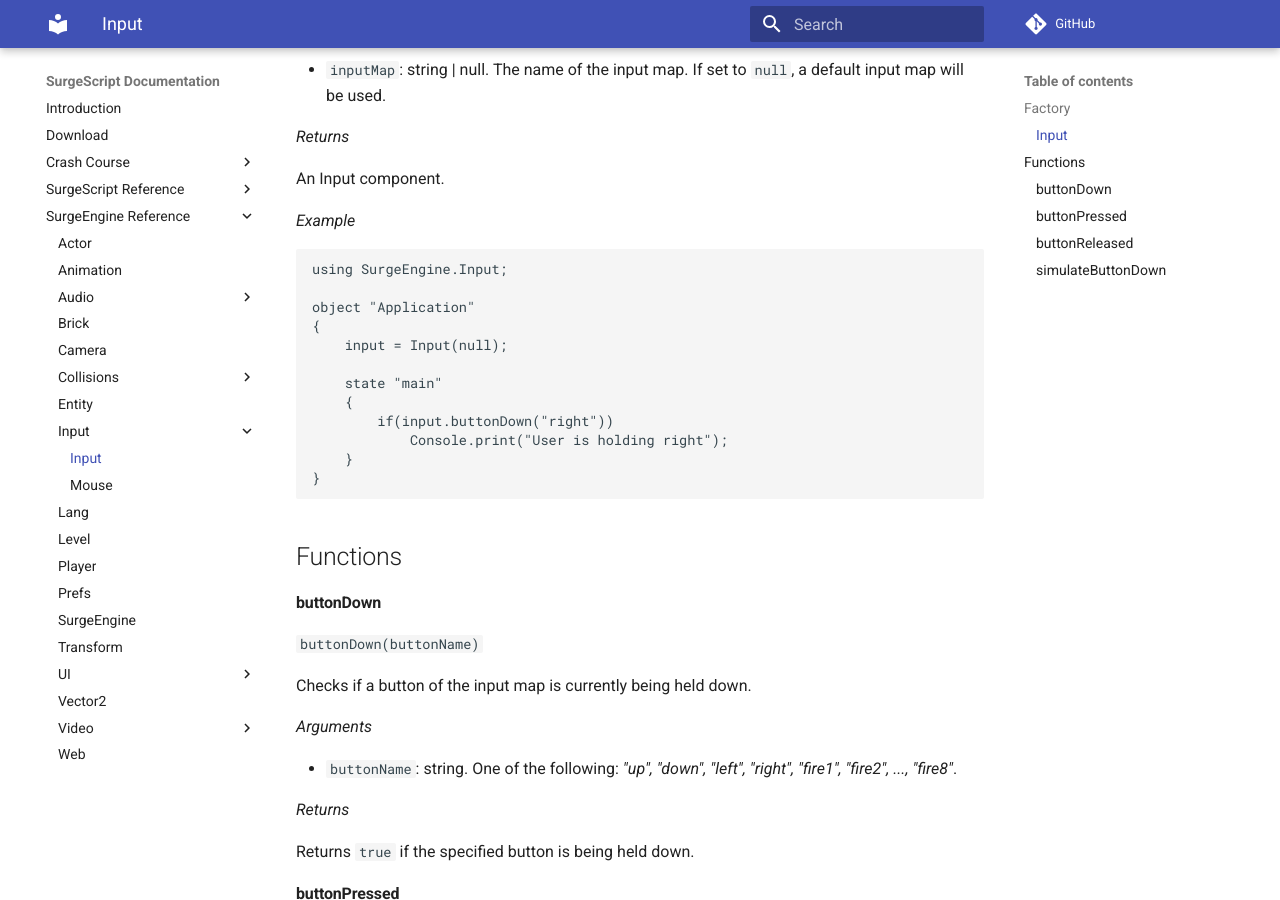
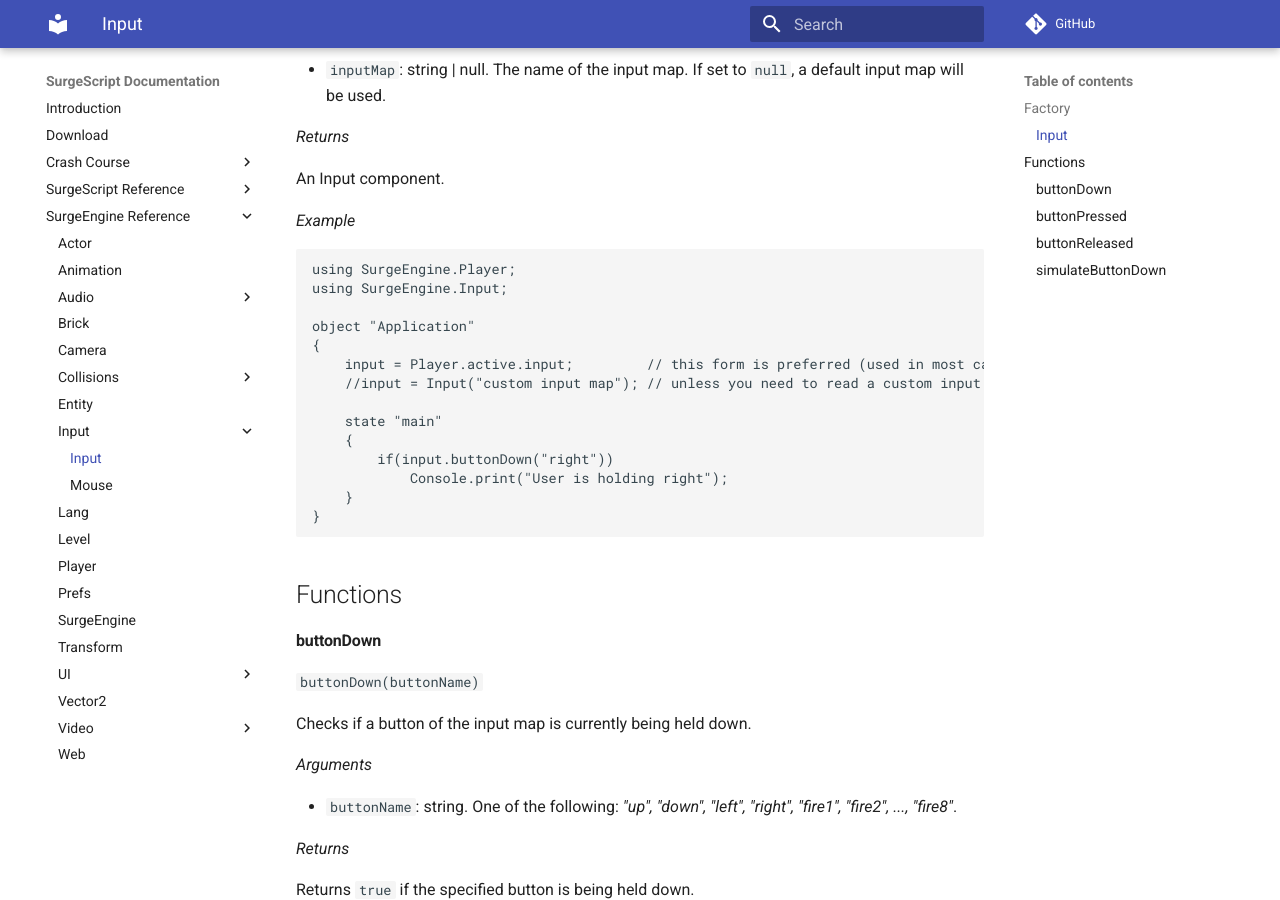
Before and after one commit to alemart/surgescript, an MkDocs documentation site: the page built from docs/engine/input.md, in a window 1280 px wide and 900 px high, scrolled down 447 px. Built offline with MkDocs 1.6.1 and Material for MkDocs 9.7.7, drawn with Linux system fonts in a browser that asks for light colours; comment, search, counter and statistics services are not loaded.

Commit message:
Added commentary

````diff
--- a/docs/engine/input.md
+++ b/docs/engine/input.md
@@ -24,11 +24,13 @@ An Input component.
 
 *Example*
 ```
+using SurgeEngine.Player;
 using SurgeEngine.Input;
 
 object "Application"
 {
-    input = Input(null);
+    input = Player.active.input;         // this form is preferred (used in most cases)
+    //input = Input("custom input map"); // unless you need to read a custom input map
 
     state "main"
     {
````
